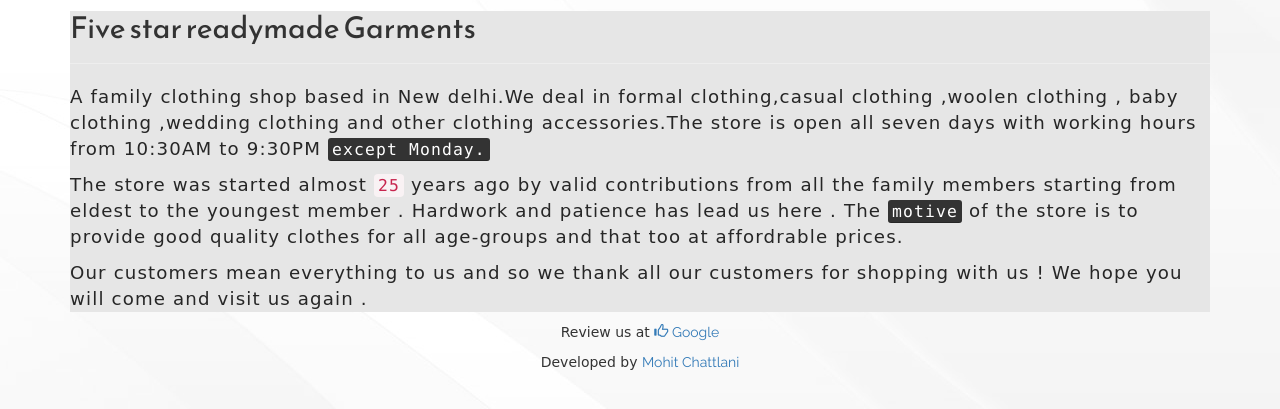
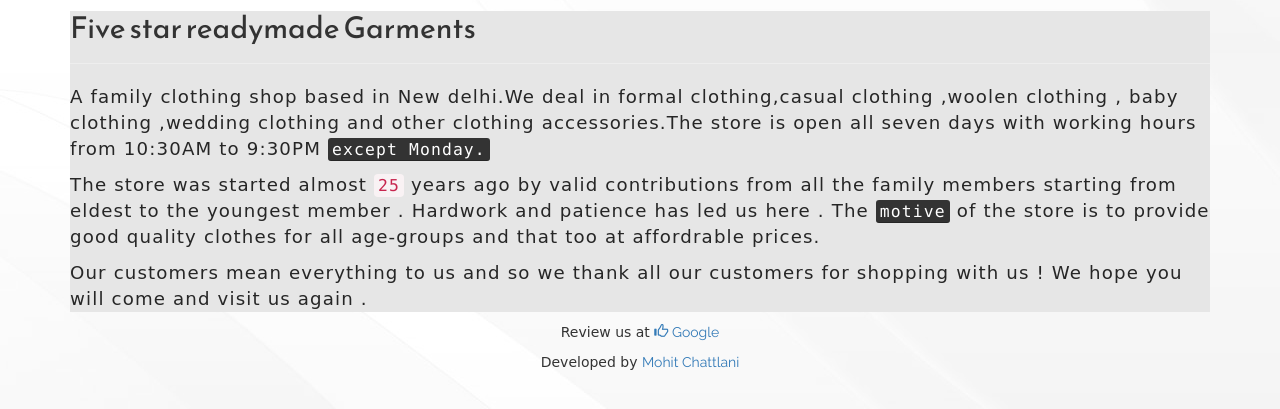
Before and after one commit to MohitChattlani/Fivestargarments-website, a PHP site: page /about.php in a window 1280 px wide. Shown: the part 223-632 px from the top of the page. Run offline with PHP 8.4, Linux system fonts and the light colour scheme; some libraries are stand-ins or nearby versions; some web fonts are replaced.

Commit message:
Corrected the spelling error

```diff
--- a/public/about.php
+++ b/public/about.php
@@ -8,7 +8,7 @@
 			<p class="para">A family clothing shop based in New delhi.We deal in formal clothing,casual clothing
 		,woolen clothing , baby clothing ,wedding clothing and other clothing accessories.The store is open all seven days with working hours from  10:30AM to 9:30PM <kbd>except Monday.</kbd></p>
 		<p class="para">
-		The store was started almost <code>25</code> years ago by valid contributions from all the family members starting from eldest to the youngest member . Hardwork and patience has lead us here . The <kbd> motive</kbd> of the store is to provide good quality clothes for all age-groups and that too at affordrable prices.</p>
+		The store was started almost <code>25</code> years ago by valid contributions from all the family members starting from eldest to the youngest member . Hardwork and patience has led us here . The <kbd> motive</kbd> of the store is to provide good quality clothes for all age-groups and that too at affordrable prices.</p>
 		<p class="para">
 		Our customers mean everything to us and so we thank all our customers for shopping with us ! We hope you will come and visit us again .
 		</p>
```
